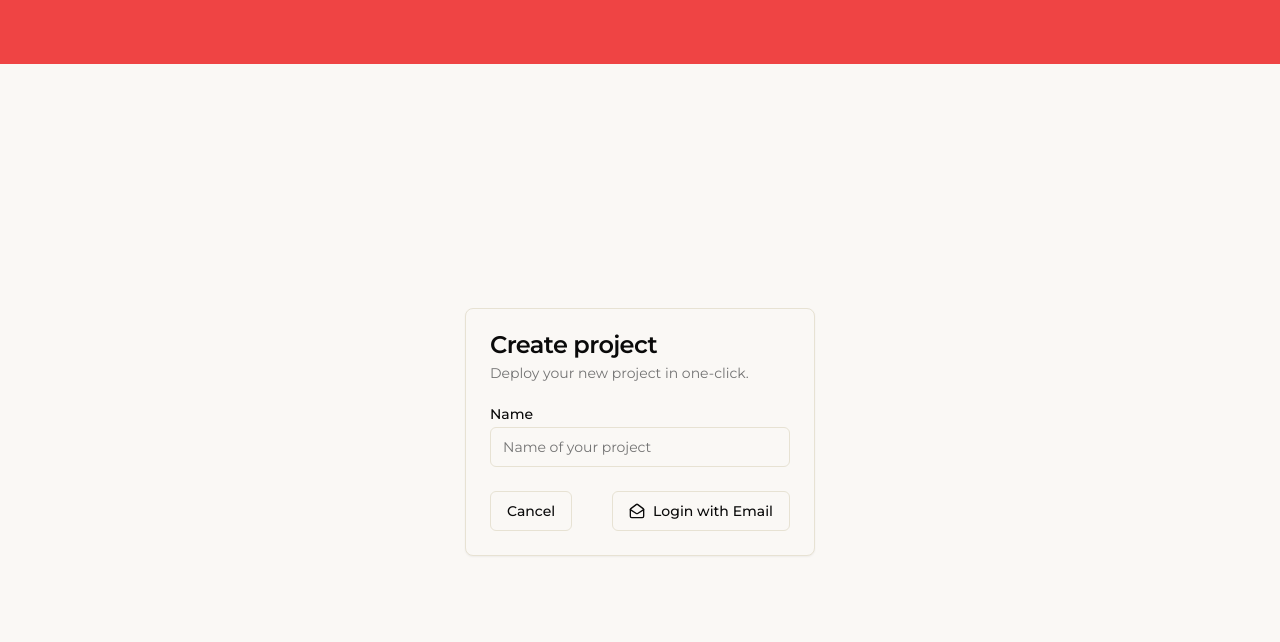
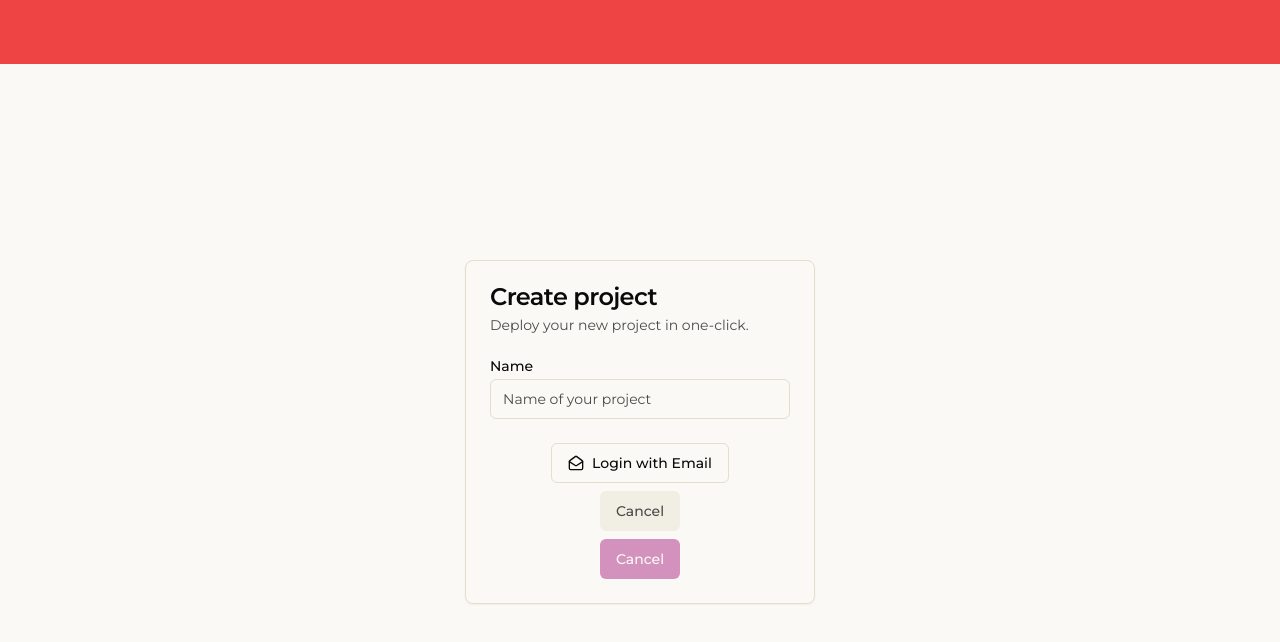
Before and after one commit to muscaa/a-la-mama, a Next.js app: page /contact in a window 1280 px wide. Shown: the top 642 px of the page. Built offline with nearby package versions, Linux system fonts and the light colour scheme.

Commit message:
fix theme colors

```diff
--- a/src/app/contact/page.tsx
+++ b/src/app/contact/page.tsx
@@ -32,11 +32,13 @@ export default function Contact() {
                         </div>
                     </form>
                 </CardContent>
-                <CardFooter className="flex justify-between">
-                    <Button variant="outline">Cancel</Button>
+                <CardFooter className="flex flex-col gap-2">
                     <Button variant="outline">
                         <MailOpen /> Login with Email
                     </Button>
+
+                    <Button variant="secondary">Cancel</Button>
+                    <Button variant="default">Cancel</Button>
                 </CardFooter>
             </Card>
         </div>
--- a/src/app/globals.css
+++ b/src/app/globals.css
@@ -4,33 +4,41 @@
 
 @layer base {
     :root {
-        --background: 45 30% 97%;
-        --foreground: 0 0% 3.9%;
+        --misty-rose: 354 76% 92%;
+        --lilac: 320 42% 70%;
+        --davys-gray: 0 0% 29%;
+        --night: 0 0% 4%;
+        --baby-powder: 48 33% 97%;
+        --alabaster: 51 32% 92%;
+        --pearl: 50 31% 84%;
 
-        --card: 45 30% 97%;
-        --card-foreground: 0 0% 3.9%;
+        --background: var(--baby-powder);
+        --foreground: var(--night);
 
-        --popover: 45 30% 97%;
-        --popover-foreground: 0 0% 3.9%;
+        --card: var(--background);
+        --card-foreground: var(--foreground);
 
-        --primary: 0 0% 9%;
-        --primary-foreground: 45 30% 95%;
+        --popover: var(--background);
+        --popover-foreground: var(--foreground);
 
-        --secondary: 45 30% 93%;
-        --secondary-foreground: 0 0% 9%;
+        --primary: var(--lilac);
+        --primary-foreground: var(--baby-powder);
 
-        --muted: 45 30% 93%;
-        --muted-foreground: 0 0% 45.1%;
+        --secondary: var(--alabaster);
+        --secondary-foreground: var(--davys-gray);
 
-        --accent: 45 30% 93%;
-        --accent-foreground: 0 0% 9%;
+        --muted: var(--pearl);
+        --muted-foreground: var(--davys-gray);
+
+        --accent: var(--baby-powder);
+        --accent-foreground: var(--night);
 
         --destructive: 0 84.2% 60.2%;
-        --destructive-foreground: 45 30% 95%;
+        --destructive-foreground: var(--baby-powder);
 
-        --border: 45 30% 86.8%;
-        --input: 45 30% 86.8%;
-        --ring: 0 0% 3.9%;
+        --border: var(--pearl);
+        --input: var(--pearl);
+        --ring: var(--night);
 
         --chart-1: 12 76% 61%;
         --chart-2: 173 58% 39%;
--- a/src/app/layout.tsx
+++ b/src/app/layout.tsx
@@ -26,6 +26,9 @@ export default function RootLayout({
                 <main className="h-full max-h-full overflow-y-auto">
                     {children}
                 </main>
+                <footer className="">
+
+                </footer>
             </body>
         </html>
     );
--- a/src/app/not-found.tsx
+++ b/src/app/not-found.tsx
@@ -1,13 +1,9 @@
 import * as React from "react";
-import { MailOpen } from "lucide-react";
-import { Button } from "@/components/ui/button";
 
 export default function NotFound() {
     return (
-        <div className="flex flex-col items-center justify-center h-screen">
-            <Button variant="outline">
-                <MailOpen /> Login with Email
-            </Button>
+        <div className="flex justify-center items-center h-full">
+            hello world
         </div>
     );
 }
--- a/src/app/page.tsx
+++ b/src/app/page.tsx
@@ -1,7 +1,10 @@
+import { Button } from "@/components/ui/button";
+
 export default function Home() {
     return (
-        <div className="flex justify-center items-center h-[1500px] bg-green-400">
-            hello world
+        <div className="flex flex-col justify-center items-center gap-4 h-[1500px]">
+            <Button>Click me</Button>
+            <Button variant="secondary">Click me</Button>
         </div>
     );
 }
```
